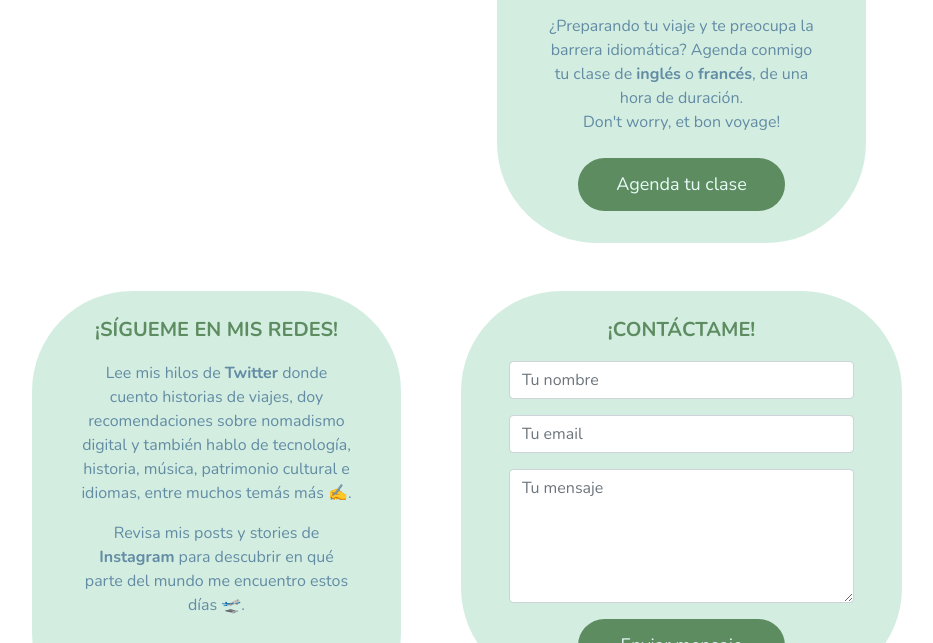
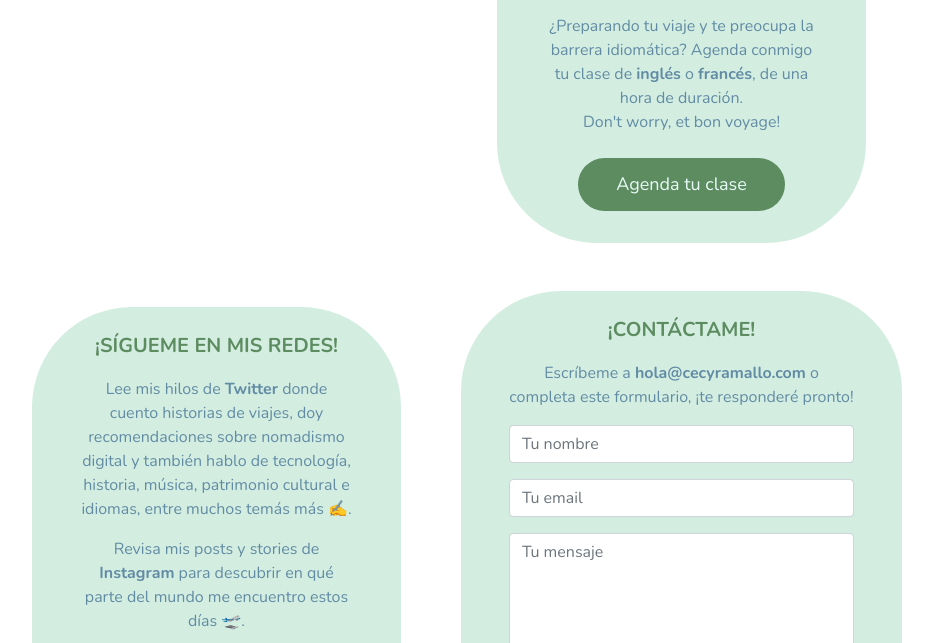
Before and after one commit to cecyramallo/my-website, a website with bundled scripts: page index.html in a window 1280 px wide. Shown: the part 2868-3511 px from the top of the page, without its empty margins (179-1112 px from the left). Built offline with nearby package versions, Linux system fonts and the light colour scheme.

Commit message:
Desktop new links

```diff
--- a/index.html
+++ b/index.html
@@ -221,7 +221,7 @@
       <div class="row w-100">
         <div class="col-md-1"></div>
         <div class="col-md-5 px-5">
-          <div class="px-5 py-2 text">
+          <div class="mt-3 px-5 py-2 text">
             <p class="pt-3 font-size-20 text-leave-green font-weight-800">¡SÍGUEME EN MIS REDES!</p>
             <p class="font-size-16 text-petrol-blue">Lee mis hilos de <strong><a
                   href="https://twitter.com/cecyramallo/">
@@ -253,6 +253,9 @@
           <div class="px-5 py-2 text">
             <div class="contact-form">
               <p class="pt-3 font-size-20 text-leave-green font-weight-800">¡CONTÁCTAME!</p>
+              <p class="font-size-16 text-petrol-blue">Escríbeme a <strong><a
+                    href="mailto: hola@cecyramallo.com">hola@cecyramallo.com</a></strong> o completa este formulario,
+                ¡te responderé pronto!</p>
               <form id="contact-form" action="https://formspree.io/f/mpzkzaqe" method="POST">
                 <input name="name" type="text" class="form-control mb-3" placeholder="Tu nombre" required="">
                 <input name="_replyto" type="email" class="form-control mb-3" placeholder="Tu email" required="">
```
